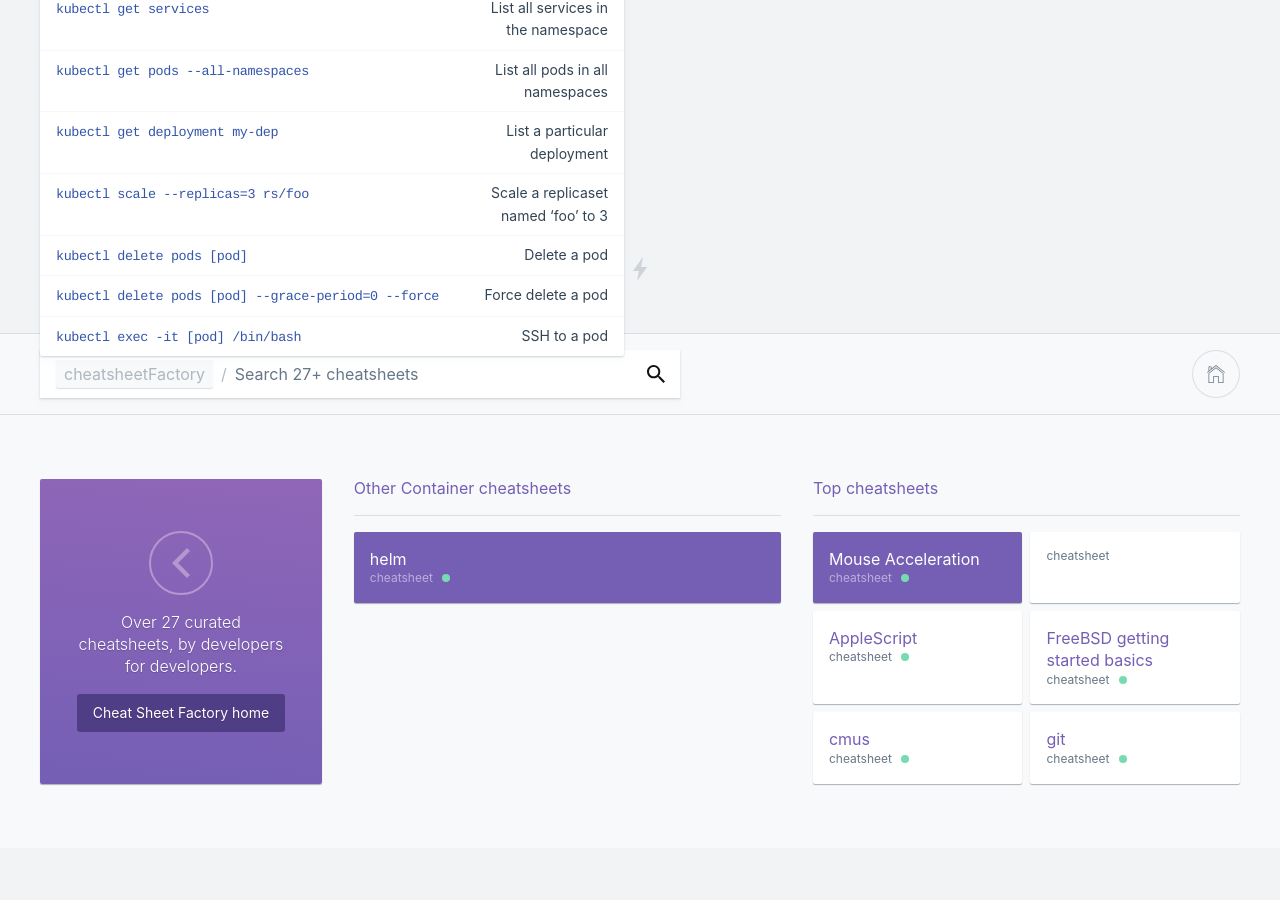
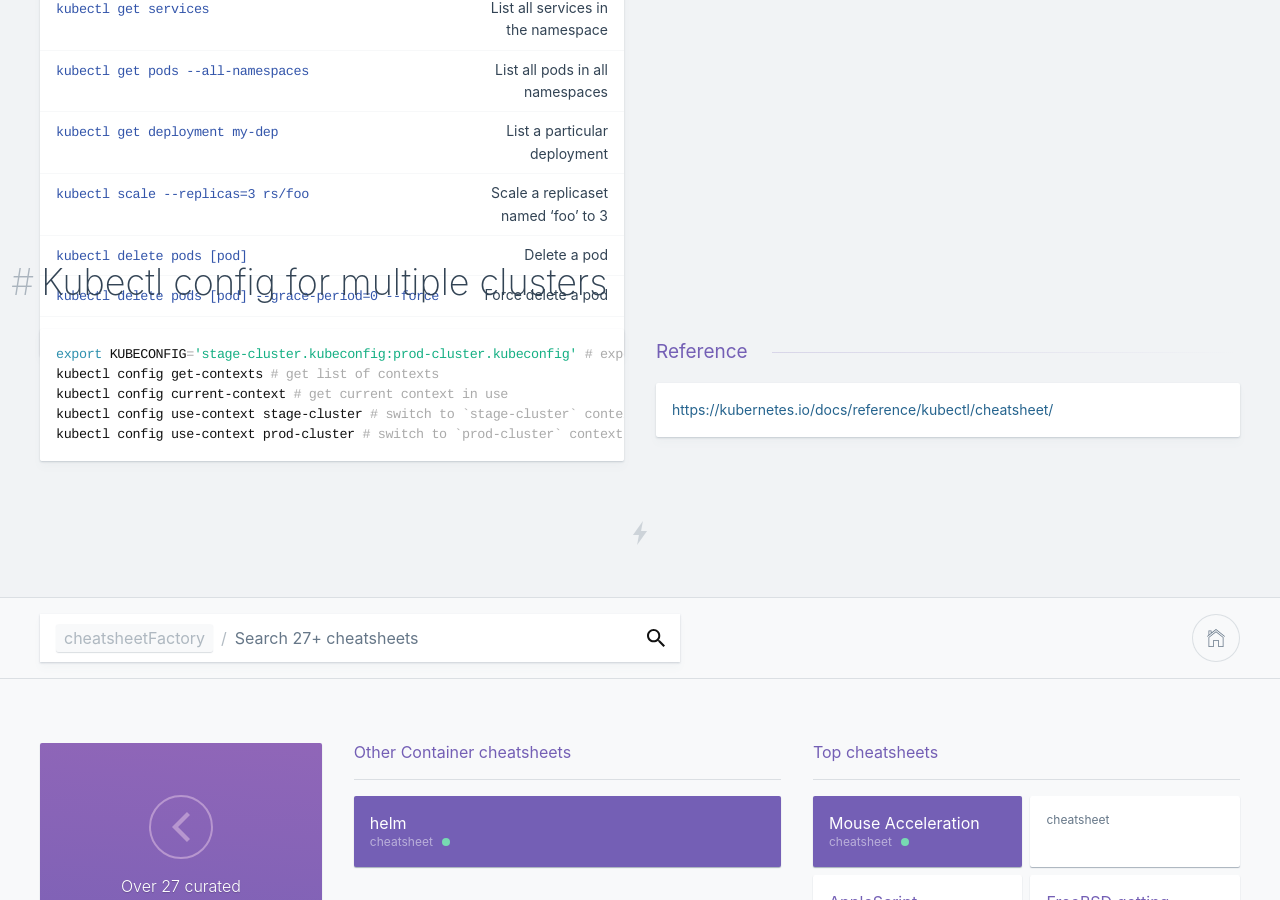
Before and after one commit to kasramp/cheat-sheet-factory, a Jekyll site: the page built from container/kubectl.md, in a window 1280 px wide and 900 px high, scrolled down 440 px. Built offline with Jekyll 4.4.1, drawn with Linux system fonts in a browser that asks for light colours; before the commit the page ends 1288 px from its top, so only the background shows below that.

Commit message:
Add kubernetes multiple contexts configuration

````diff
--- a/container/kubectl.md
+++ b/container/kubectl.md
@@ -28,6 +28,17 @@ Shortcuts
 | `kubectl delete pods [pod] --grace-period=0 --force` | Force delete a pod |
 | `kubectl exec -it [pod] /bin/bash` | SSH to a pod |
 
+
+## Kubectl config for multiple clusters
+
+```bash
+export KUBECONFIG='stage-cluster.kubeconfig:prod-cluster.kubeconfig' # export kube configs for multiple clusters
+kubectl config get-contexts # get list of contexts
+kubectl config current-context # get current context in use
+kubectl config use-context stage-cluster # switch to `stage-cluster` context
+kubectl config use-context prod-cluster # switch to `prod-cluster` context
+```
+
 ### Reference
 
 [https://kubernetes.io/docs/reference/kubectl/cheatsheet/](https://kubernetes.io/docs/reference/kubectl/cheatsheet/)
````
